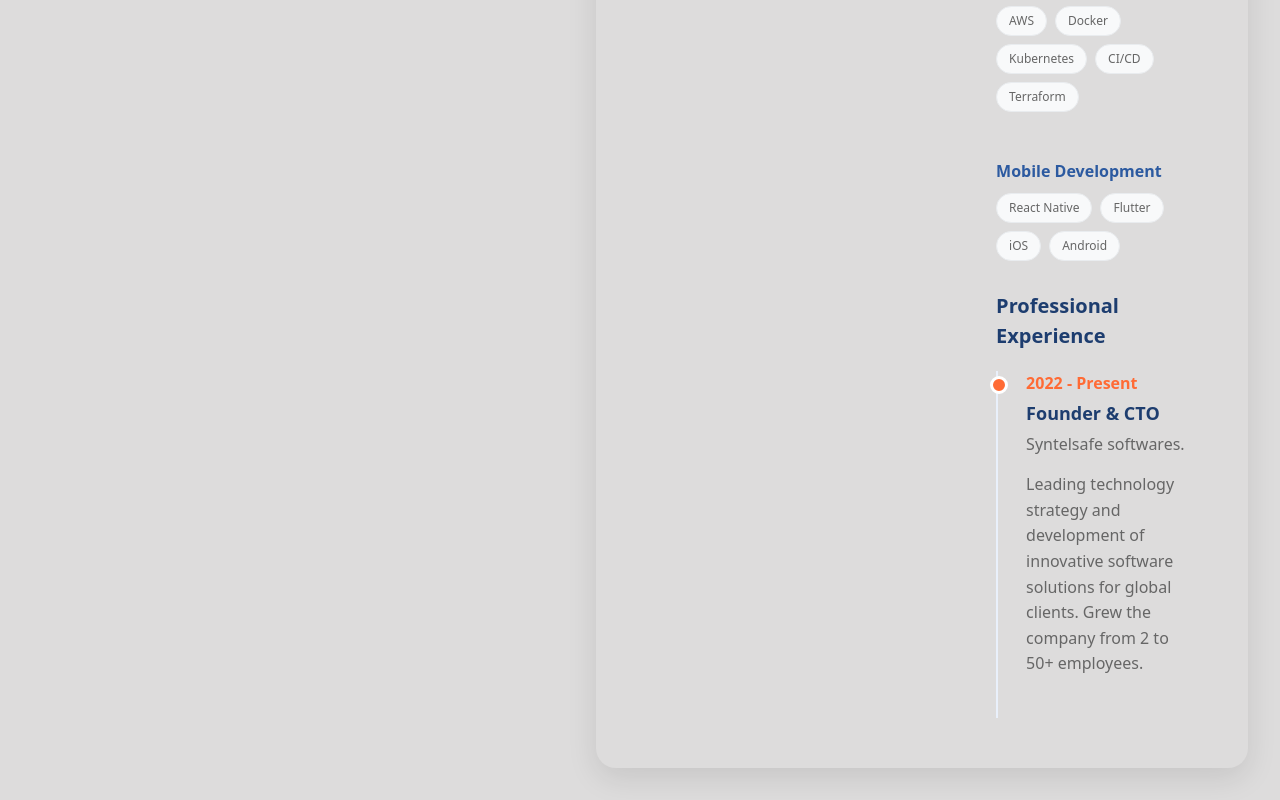
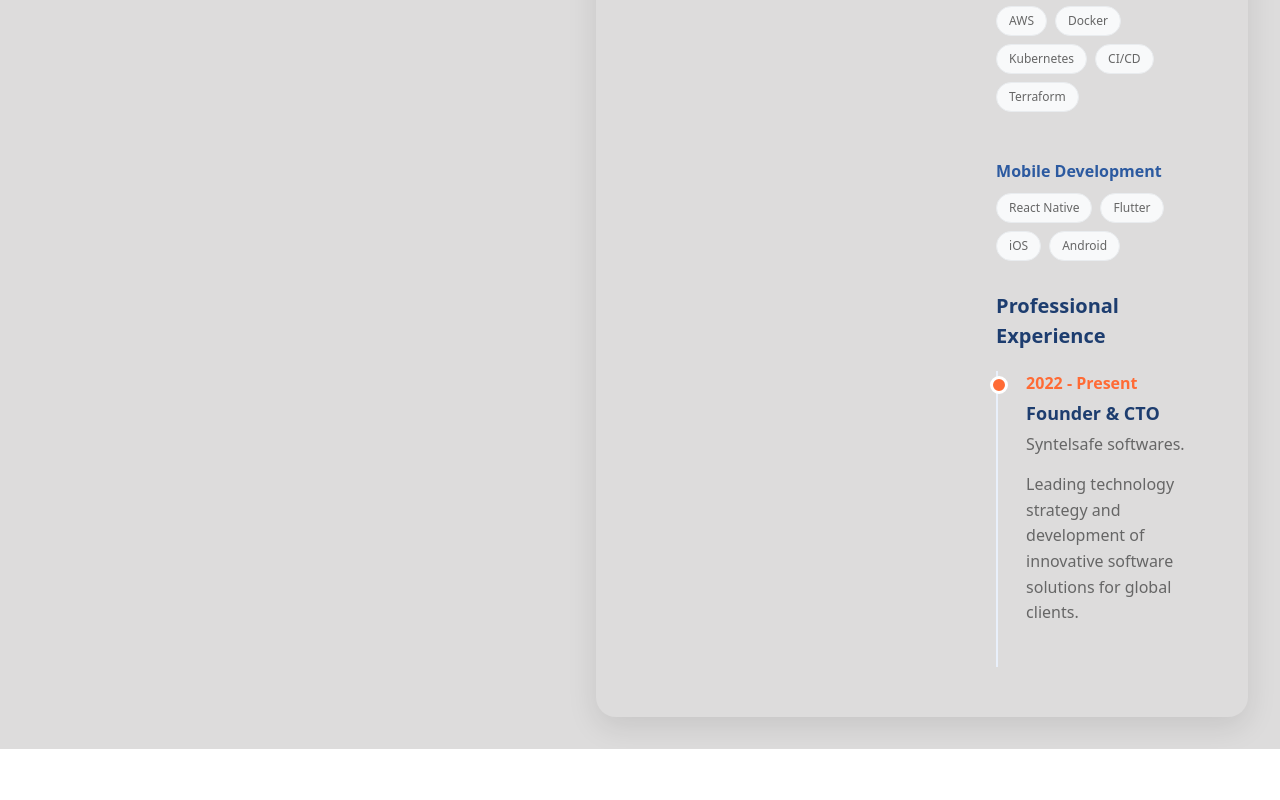
Before and after one commit to Jef70987/snalt, a React (Vite) app: page /About in a window 1280 px wide. Shown: the part 1300-2100 px from the top of the page. After the commit the page ends 2049 px from the top, so only its background shows below. Built offline with nearby package versions, Linux system fonts and the light colour scheme.

Commit message:
latest changes

```diff
--- a/index.html
+++ b/index.html
@@ -4,7 +4,7 @@
     <meta charset="UTF-8" />
     <link rel="logo" type="" href="/public/logo.jpg" />
     <meta name="viewport" content="width=device-width, initial-scale=1.0" />
-    <title>SYNALT</title>
+    <title>Syntelsafe</title>
   </head>
   <body>
     <div id="root"></div>
--- a/src/components/Pages/About.jsx
+++ b/src/components/Pages/About.jsx
@@ -25,7 +25,7 @@ const About = () => {
                 period: "2022 - Present",
                 role: "Founder & CTO",
                 company: "Syntelsafe softwares.",
-                description: "Leading technology strategy and development of innovative software solutions for global clients. Grew the company from 2 to 50+ employees."
+                description: "Leading technology strategy and development of innovative software solutions for global clients."
             },
 
         ],
```
